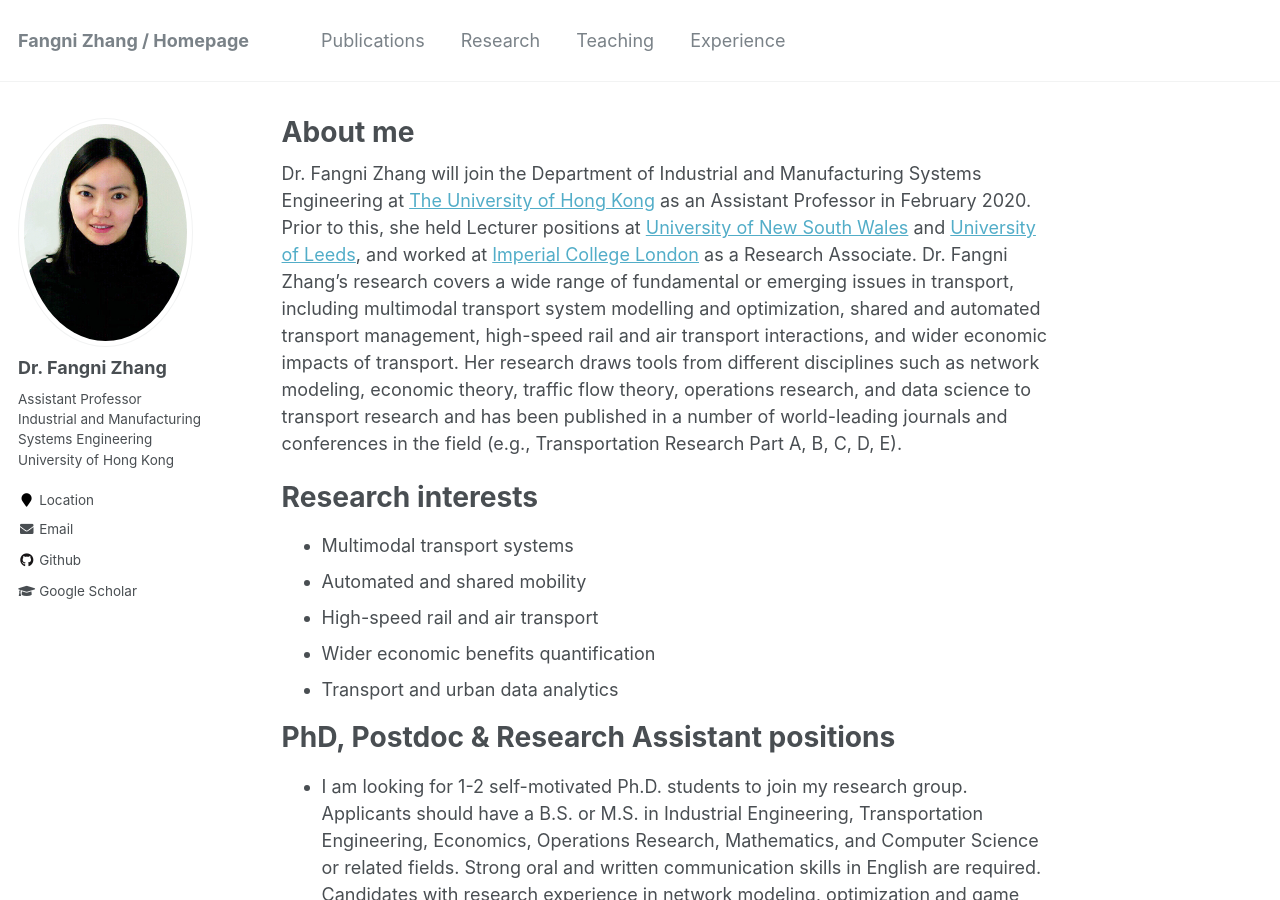
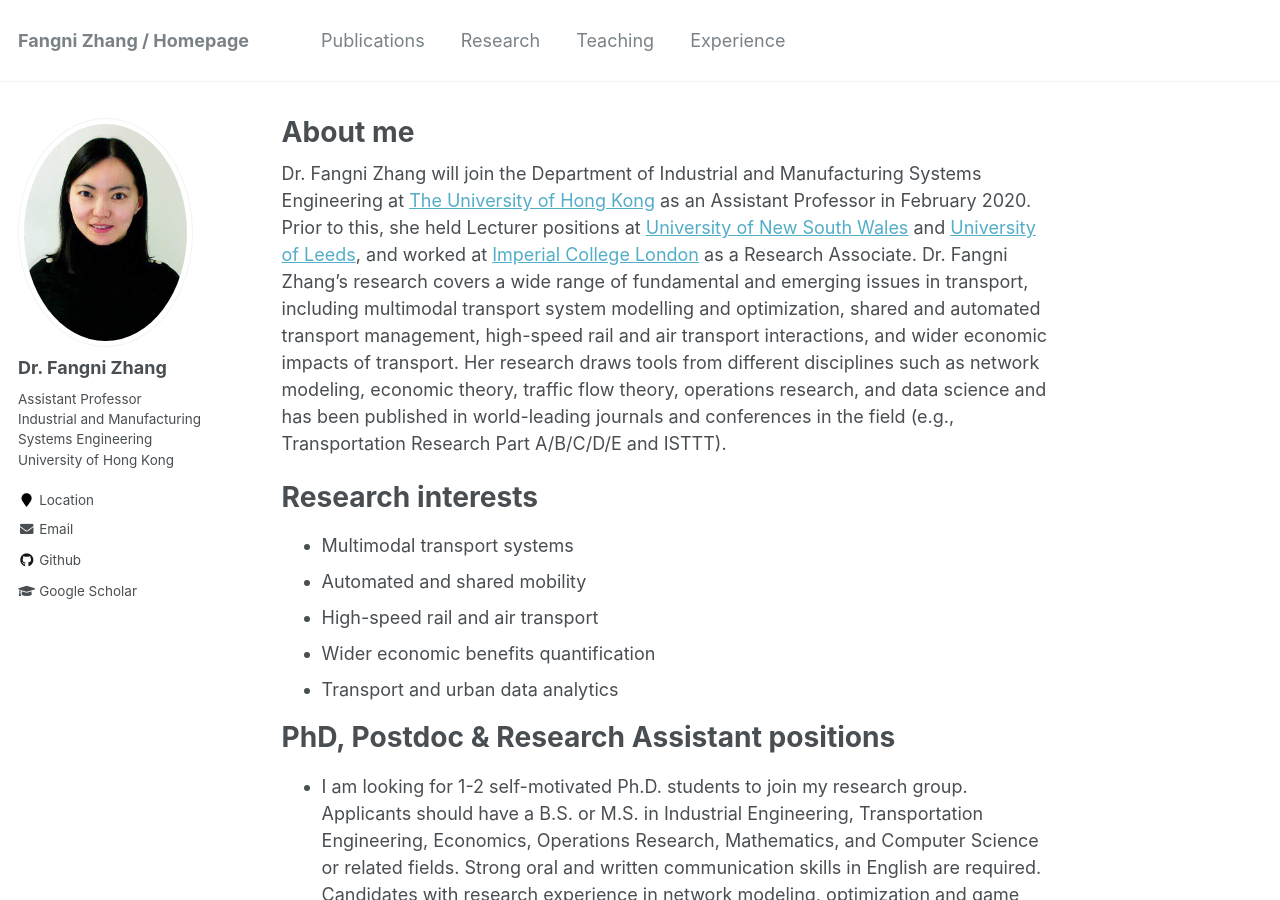
Before and after one commit to fangnizhang/fangnizhang.github.io, a Jekyll site: the page built from _pages/about.md, in a window 1280 px wide and 900 px high. Built offline with Jekyll 4.4.1, drawn with Linux system fonts in a browser that asks for light colours.

Commit message:
Update about.md

```diff
--- a/_pages/about.md
+++ b/_pages/about.md
@@ -8,7 +8,7 @@ redirect_from:
   - /about.html
 ---
 
-Dr. Fangni Zhang will join the Department of Industrial and Manufacturing Systems Engineering at [The University of Hong Kong](https://www.hku.hk/) as an Assistant Professor in February 2020. Prior to this, she held Lecturer positions at [University of New South Wales](https://www.unsw.edu.au/) and [University of Leeds](https://www.leeds.ac.uk/), and worked at [Imperial College London](https://www.imperial.ac.uk/) as a Research Associate. Dr. Fangni Zhang’s research covers a wide range of fundamental or emerging issues in transport, including multimodal transport system modelling and optimization, shared and automated transport management, high-speed rail and air transport interactions, and wider economic impacts of transport. Her research draws tools from different disciplines such as network modeling, economic theory, traffic flow theory, operations research, and data science to transport research and has been published in a number of world-leading journals and conferences in the field (e.g., Transportation Research Part A, B, C, D, E).
+Dr. Fangni Zhang will join the Department of Industrial and Manufacturing Systems Engineering at [The University of Hong Kong](https://www.hku.hk/) as an Assistant Professor in February 2020. Prior to this, she held Lecturer positions at [University of New South Wales](https://www.unsw.edu.au/) and [University of Leeds](https://www.leeds.ac.uk/), and worked at [Imperial College London](https://www.imperial.ac.uk/) as a Research Associate. Dr. Fangni Zhang’s research covers a wide range of fundamental and emerging issues in transport, including multimodal transport system modelling and optimization, shared and automated transport management, high-speed rail and air transport interactions, and wider economic impacts of transport. Her research draws tools from different disciplines such as network modeling, economic theory, traffic flow theory, operations research, and data science and has been published in world-leading journals and conferences in the field (e.g., Transportation Research Part A/B/C/D/E and ISTTT).
 
 Research interests
 ======
```
